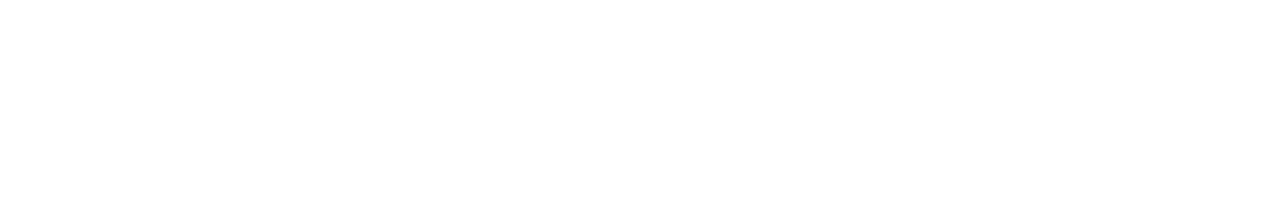
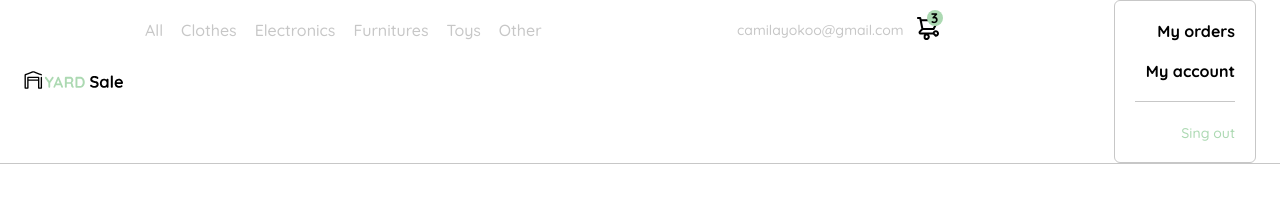
Before and after one commit to varoxMok/garagesale, a plain HTML site: page index.html in a window 1280 px wide. Drawn offline with Linux system fonts and the light colour scheme.

Commit message:
order of folders

```diff
--- /dev/null
+++ b/css/styles.css
@@ -0,0 +1,119 @@
+/* General */
+:root{
+    --white: #ffffff;
+    --black: #000000;
+    --very-light-pink: #c7c7c7;
+    --text-input-field: #f7f7f7;
+    --hospital-green: #acd9b2;
+    --sm: 14px;
+    --md: 16px;
+    --lg: 18px;
+}
+body {
+    margin: 0;
+    font-family: 'Quicksand', sans-serif;
+}
+/* Nav */
+nav {
+    display: flex;
+    justify-content: space-between;
+    padding: 0 24px;
+    border-bottom: 1px solid var(--very-light-pink);
+}
+.menu {
+    display: none;
+}
+.logo {
+    width: 100px;
+}
+.navbar-left {
+    display: flex;
+}
+.navbar-left ul li a, .navbar-right ul li a {
+    text-decoration: none;
+    color: var(--very-light-pink);
+    border: 1px solid var(--white);
+    padding: 8px;
+    border-radius: 8px;
+}
+.navbar-left ul li a:hover, .navbar-right ul li a:hover {
+    color: var(--hospital-green);
+    border: 1px solid var(--hospital-green);
+}
+.navbar-left ul, .navbar-right ul {
+    list-style: none;
+    padding: 0;
+    margin: 0 0 0 12px;
+    display: flex;
+    align-items: center;
+    height: 60px;
+}
+.navbar-right .navbar-email {
+    color: var(--very-light-pink);
+    font-size: var(--sm);
+    margin-right: 12px;
+}
+.navbar-right .navbar-shopping-cart {
+    position: relative;
+}
+.navbar-right .navbar-shopping-cart div {
+    width: 16px;
+    height: 16px;
+    background-color: var(--hospital-green);
+    border-radius: 50%;
+    font-size: var(--sm);
+    font-weight: bold;
+    position: absolute;
+    top: -6px;
+    right: -3px;
+    display: flex;
+    justify-content: center;
+    align-items: center;
+}
+.desktop-menu {
+    width: 100px;
+    height: auto;
+    border: 1px solid var(--very-light-pink);
+    border-radius: 6px;
+    padding: 20px 20px 0 20px;
+}
+.desktop-menu ul {
+    list-style: none;
+    padding: 0;
+    margin: 0;
+}
+
+/*Desktop menu */
+.desktop-menu ul li {
+    text-align: end;
+}
+.desktop-menu ul li:nth-child(1), .desktop-menu ul li:nth-child(2) {
+    font-weight: bold;
+}
+.desktop-menu ul li a {
+    color: var(--black);
+    text-decoration: none;
+    display: inline-block;
+    margin-bottom: 20px;
+}
+.desktop-menu ul li:last-child {
+    padding-top: 20px;
+    border-top: 1px solid var(--very-light-pink);
+}
+.desktop-menu ul li:last-child a {
+    color: var(--hospital-green);
+    text-decoration: none;
+    font-size: var(--sm);
+}
+
+@media (max-width:780px) {
+    .menu {
+        display: block;
+    }
+    .navbar-left ul {
+        display: none;
+    }
+    .navbar-email {
+        display: none;
+    }
+}
--- a/index.html
+++ b/index.html
@@ -7,21 +7,39 @@
     <link rel="preconnect" href="https://fonts.googleapis.com">
     <link rel="preconnect" href="https://fonts.gstatic.com" crossorigin>
     <link href="https://fonts.googleapis.com/css2?family=Quicksand:wght@300;500;700&display=swap" rel="stylesheet">
-    <title>Document</title>
-    <style>
-        :root{
-            --white: #ffffff;
-            --black: #000000;
-            --very-light-pink: #c7c7c7;
-            --text-input-field: #f7f7f7;
-            --hospital-green: #acd9b2;
-        }
-        body {
-            font-family: 'Quicksand', sans-serif;
-        }
-    </style>
+    <link rel="stylesheet" href="./css/styles.css">
+    <title>Garage Sale - Online Store</title>
 </head>
 <body>
-
+    <nav>
+        <img src="./assets/icons/icon_menu.svg" alt="menu" class="menu">
+        <div class="navbar-left">
+            <img src="./assets/logos/logo_yard_sale.svg" alt="logo" class="logo" >
+            <ul>
+                <li><a href="/">All</a></li>
+                <li><a href="/">Clothes</a></li>
+                <li><a href="/">Electronics</a></li>
+                <li><a href="/">Furnitures</a></li>
+                <li><a href="/">Toys</a></li>
+                <li><a href="/">Other</a></li>
+            </ul>
+        </div>
+        <div class="navbar-right">
+            <ul>
+                <li class="navbar-email">camilayokoo@gmail.com</li>
+                <li class="navbar-shopping-cart">
+                    <img src="./assets/icons/icon_shopping_cart.svg" alt="shopping cart">
+                    <div>3</div>
+                </li>
+            </ul>
+        </div>
+        <div class="desktop-menu">
+            <ul>
+                <li><a href="/" class="title">My orders</a></li>
+                <li><a href="/" class="title">My account</a></li>
+                <li><a href="/" class="title">Sing out</a></li>
+            </ul>
+        </div>
+    </nav>
 </body>
 </html>
```
Also changed, not shown: menu_floating.html (+1 -34 lines), assets/icons/bt_add_to_cart.svg (renamed from icons/bt_add_to_cart.svg), assets/icons/bt_added_to_cart.svg (renamed from icons/bt_added_to_cart.svg), assets/icons/email.svg (renamed from icons/email.svg), assets/icons/flechita.svg (renamed from icons/flechita.svg), assets/icons/icon_close.png (renamed from icons/icon_close.png), assets/icons/icon_menu.svg (renamed from icons/icon_menu.svg), assets/icons/icon_shopping_cart.svg (renamed from icons/icon_shopping_cart.svg), assets/icons/icon_shopping_cart_notification.svg (renamed from icons/icon_shopping_cart_notification.svg), assets/logos/favicon_bota_fora.svg (renamed from logos/favicon_bota_fora.svg), assets/logos/favicon_yard_sale.svg (renamed from logos/favicon_yard_sale.svg), assets/logos/logo_bota_fora.svg (renamed from logos/logo_bota_fora.svg), assets/logos/logo_yard_sale.svg (renamed from logos/logo_yard_sale.svg), js/main.js (added).
